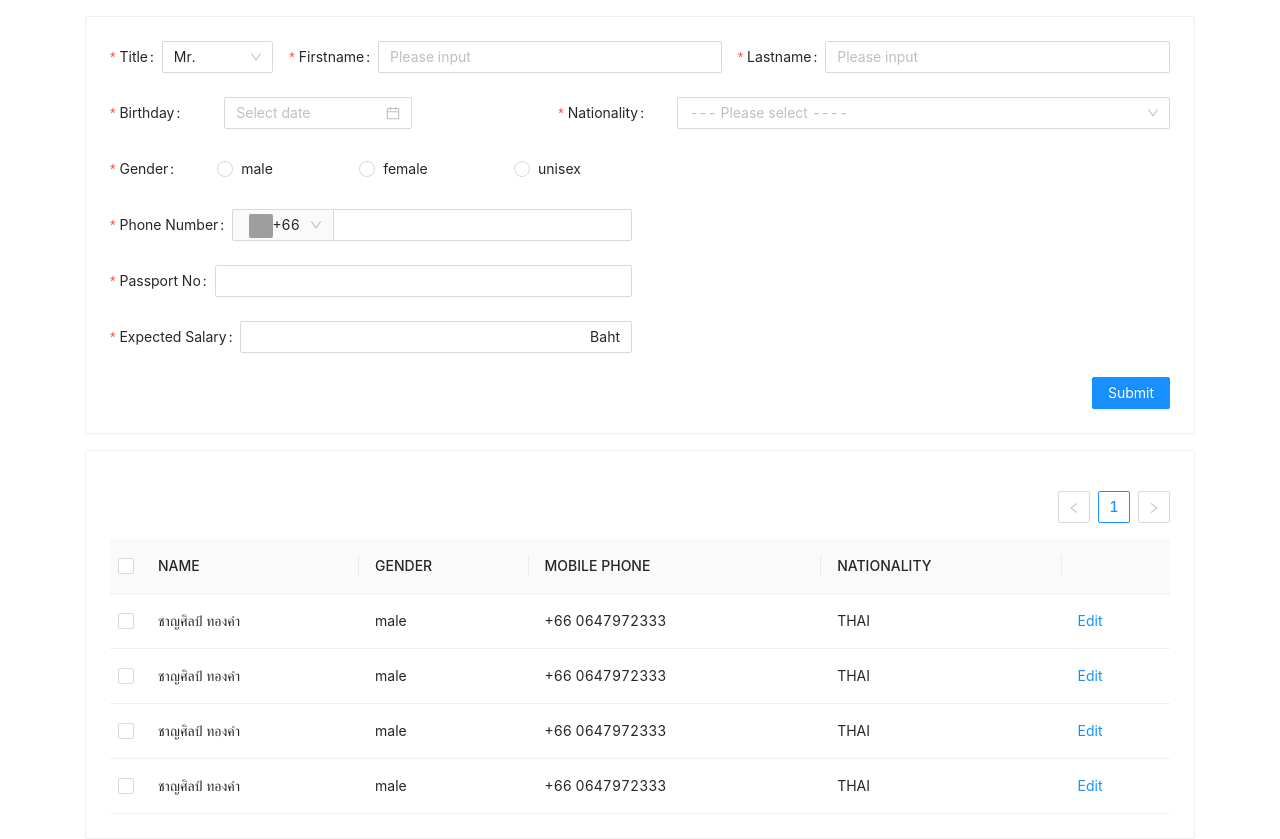
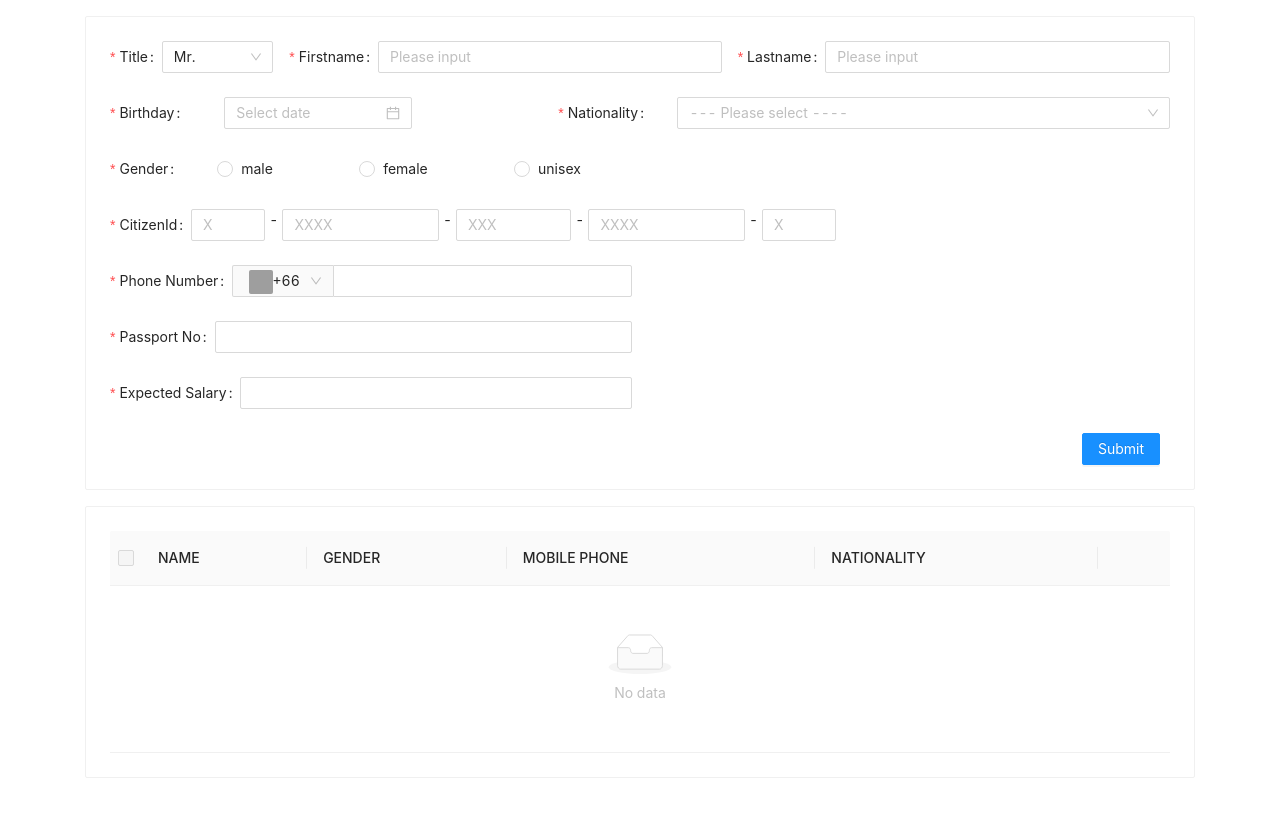
Before and after one commit to startmt/kpc-frontend-test, a React (Create React App) app: page / in a window 1280 px wide. After the commit the page ends 800 px from the top, so only its background shows below. Built offline with nearby package versions, Linux system fonts and the light colour scheme; grey boxes are pictures that could not be loaded.

Commit message:
citizenInput

```diff
--- a/package.json
+++ b/package.json
@@ -14,6 +14,7 @@
     "@types/react-redux": "^7.1.7",
     "@types/react-router": "^5.1.7",
     "antd": "^4.2.4",
+    "moment": "^2.25.3",
     "react": "^16.13.1",
     "react-dom": "^16.13.1",
     "react-redux": "^7.2.0",
--- /dev/null
+++ b/src/components/Input/CitizenInput/CitizenInput.tsx
@@ -0,0 +1,97 @@
+import { Input, Row, Col } from "antd";
+import React, { useState, useEffect } from "react";
+
+type CitizenInputProps = {
+  onChange: Function;
+  defaultValue?: string;
+};
+const CitizenInput: React.FC<CitizenInputProps> = ({
+  onChange,
+  defaultValue,
+}) => {
+  const [one, setOne] = useState("");
+  const [two, setTwo] = useState("");
+  const [three, setThree] = useState("");
+  const [four, setFour] = useState("");
+  const [five, setFive] = useState("");
+  useEffect(() => {
+    if (defaultValue) {
+      setOne(defaultValue?.slice(0, 1));
+      setTwo(defaultValue?.slice(1, 5));
+      setThree(defaultValue?.slice(5, 8));
+      setFour(defaultValue?.slice(8, 12));
+      setFive(defaultValue?.slice(12, 13));
+    } else {
+      setOne("");
+      setTwo("");
+      setThree("");
+      setFour("");
+      setFive("");
+    }
+  }, [defaultValue]);
+  useEffect(() => {
+    if (
+      one.length + two.length + three.length + four.length + five.length ===
+      13
+    ) {
+      onChange(one + two + three + four + five);
+    }
+  }, [one, two, three, four, five, onChange]);
+  return (
+    <Input.Group>
+      <Row gutter={8}>
+        <Col span={2}>
+          <Input
+            value={one}
+            minLength={1}
+            maxLength={1}
+            onChange={(e) => setOne(e.target.value)}
+            placeholder="X"
+          />
+        </Col>
+        -
+        <Col span={4}>
+          <Input
+            value={two}
+            minLength={4}
+            maxLength={4}
+            onChange={(e) => setTwo(e.target.value)}
+            placeholder="XXXX"
+          />
+        </Col>
+        -
+        <Col span={3}>
+          <Input
+            value={three}
+            minLength={3}
+            maxLength={3}
+            onChange={(e) => setThree(e.target.value)}
+            placeholder="XXX"
+          />
+        </Col>
+        -
+        <Col span={4}>
+          <Input
+            value={four}
+            minLength={4}
+            maxLength={4}
+            onChange={(e) => setFour(e.target.value)}
+            placeholder="XXXX"
+          />
+        </Col>
+        -
+        <Col span={2}>
+          <Input
+            value={five}
+            minLength={1}
+            maxLength={1}
+            onChange={(e) => setFive(e.target.value)}
+            placeholder="X"
+          />
+        </Col>
+      </Row>
+    </Input.Group>
+  );
+};
+
+export default CitizenInput;
--- /dev/null
+++ b/src/components/Input/CitizenInput/index.ts
@@ -0,0 +1 @@
+export { default as CitizenInput } from "./CitizenInput";
--- a/src/components/Input/index.ts
+++ b/src/components/Input/index.ts
@@ -1,3 +1,4 @@
 export { default as NationalitySelect } from "./NationalitySelect";
 export { default as TitleSelect } from "./TitleSelect";
 export { default as PhoneInputSelect } from "./PhoneInputSelect";
+export { default as GenderSelect } from "./GenderSelect";
--- a/src/components/UserDetailForm/UserDetailForm.tsx
+++ b/src/components/UserDetailForm/UserDetailForm.tsx
@@ -1,34 +1,68 @@
-import React from "react";
-import { Form, Row, Col, Button, Input, Select, DatePicker, Radio } from "antd";
+import React, { useEffect, Fragment, useState } from "react";
+import {
+  Form,
+  Row,
+  Col,
+  Button,
+  Input,
+  DatePicker,
+  Radio,
+  InputNumber,
+} from "antd";
 import styled from "styled-components";
-import { NationalitySelect, TitleSelect, PhoneInputSelect } from "../Input";
+import {
+  NationalitySelect,
+  TitleSelect,
+  PhoneInputSelect,
+  GenderSelect,
+} from "../Input";
 import { useSelector, useDispatch } from "react-redux";
 import {
-  selectUserData,
-  update,
-  addUserToStorage,
+  add,
+  updateUser,
+  selectUserEdit,
   UserProps,
+  selectisEdit,
 } from "../../features/user/slice";
-
+import moment from "moment";
+import { FormInstance } from "antd/lib/form";
+import { CitizenInput } from "../Input/CitizenInput";
 type UserDetailFormProps = {
-  data?: UserProps;
+  form: FormInstance;
+  onCancel: Function;
 };
-const UserDetailForm: React.FC<UserDetailFormProps> = ({ data }) => {
-  const [form] = Form.useForm();
-  const userData = useSelector(selectUserData);
-  const dispatch = useDispatch();
-  const onFinish = (values: any) => {
-    if (data) {
-    } else {
-      console.log(userData, values);
-      addUserToStorage(values);
+const UserDetailForm: React.FC<UserDetailFormProps> = ({ form, onCancel }) => {
+  const editData = useSelector(selectUserEdit);
+  const isEdit = useSelector(selectisEdit);
+  const handleCitizen = (citizenId: string) => {
+    if (citizenId !== "") {
+      form.setFieldsValue({ citizenId: citizenId });
     }
   };
-  const options = [
-    { label: "male", value: "male" },
-    { label: "female", value: "female" },
-    { label: "unisex", value: "unisex" },
-  ];
+  const dispatch = useDispatch();
+  useEffect(() => {
+    if (editData) {
+      form.setFieldsValue({
+        ...editData,
+        birthDate: moment(editData?.birthDate),
+      });
+    }
+  }, [editData]);
+  const onFinish = (values: any) => {
+    if (isEdit) {
+      console.log(values);
+      const data: UserProps = {
+        ...values,
+        index: editData?.index,
+        birthDate: values.birthDate.toString(),
+      };
+      dispatch(updateUser({ data }));
+      form.resetFields();
+    } else {
+      dispatch(add({ data: values }));
+      form.resetFields();
+    }
+  };
   return (
     <Form
       form={form}
@@ -44,7 +78,6 @@ const UserDetailForm: React.FC<UserDetailFormProps> = ({ data }) => {
           <Form.Item
             label="Firstname"
             name="firstname"
-            initialValue={data?.firstname || ""}
             rules={[{ required: true, message: "Firstname is required" }]}
           >
             <Input placeholder="Please input" />
@@ -54,7 +87,6 @@ const UserDetailForm: React.FC<UserDetailFormProps> = ({ data }) => {
           <Form.Item
             name="lastname"
             label="Lastname"
-            initialValue={data?.lastname || ""}
             rules={[{ required: true, message: "Lastname is required" }]}
           >
             <Input placeholder="Please input" />
@@ -66,10 +98,11 @@ const UserDetailForm: React.FC<UserDetailFormProps> = ({ data }) => {
           <Form.Item
             name="birthDate"
             label="Birthday"
+            initialValue={editData?.birthDate || ""}
             rules={[{ required: true, message: "Birthday is required" }]}
             wrapperCol={{ span: 12, offset: 2 }}
           >
-            <BirthDayWrapper />
+            <DatePicker allowClear />
           </Form.Item>
         </Col>
         <Col span={14}>
@@ -78,12 +111,20 @@ const UserDetailForm: React.FC<UserDetailFormProps> = ({ data }) => {
       </Row>
       <Row gutter={16}>
         <Col span={12}>
+          <GenderSelect />
+        </Col>
+      </Row>
+      <Row gutter={16}>
+        <Col span={24}>
           <Form.Item
-            name="gender"
-            label="Gender"
-            rules={[{ required: true, message: "Gender is required" }]}
+            name="citizenId"
+            label="CitizenId"
+            rules={[{ required: true, message: "CitizenId is required" }]}
           >
-            <GenderRadioGroup size="large" options={options} />
+            <CitizenInput
+              onChange={handleCitizen}
+              defaultValue={editData?.citizenId}
+            />
           </Form.Item>
         </Col>
       </Row>
@@ -108,30 +149,30 @@ const UserDetailForm: React.FC<UserDetailFormProps> = ({ data }) => {
           <Form.Item
             label="Expected Salary"
             name="salary"
-            rules={[{ required: true, message: "Salary is required" }]}
+            rules={[{ required: true, message: "Salary No is required" }]}
           >
-            <Input suffix="Baht" />
+            <Input min={0} type="number" />
           </Form.Item>
         </Col>
       </Row>
       <Row gutter={16} justify="end">
         <Col>
-          <Button htmlType="submit" color="primary" type="primary">
-            Submit
-          </Button>
+          {isEdit && (
+            <ButtonWrapper onClick={onCancel} type="default">
+              Cancel
+            </ButtonWrapper>
+          )}
+          <ButtonWrapper htmlType="submit" color="primary" type="primary">
+            {isEdit ? <Fragment>Save</Fragment> : <Fragment>Submit</Fragment>}
+          </ButtonWrapper>
         </Col>
       </Row>
     </Form>
   );
 };
 
-const BirthDayWrapper = styled(DatePicker)`
-  align-items: center !important;
-`;
 export default UserDetailForm;
 
-const GenderRadioGroup = styled(Radio.Group)`
-  width: 100%;
-  display: flex;
-  justify-content: space-around;
+const ButtonWrapper = styled(Button)`
+  margin-right: 10px;
 `;
--- a/src/features/user/slice.ts
+++ b/src/features/user/slice.ts
@@ -1,9 +1,10 @@
-import { createSlice, PayloadAction } from "@reduxjs/toolkit";
+import { createSlice } from "@reduxjs/toolkit";
 import { RootState } from "../../app/store";
 
 export interface UserState {
   data: UserProps[];
-  editingKey: string;
+  editUser: UserProps | undefined;
+  isEdit: boolean;
 }
 
 export interface UserProps {
@@ -15,51 +16,92 @@ export interface UserProps {
   passport: string;
   phone: string;
   phonecode: string;
-  salary: string;
+  salary: number;
   title: string;
   index: number;
+  citizenId: string;
 }
 
 const initialState: UserState = {
   data: [],
-  editingKey: "",
+  editUser: undefined,
+  isEdit: false,
 };
 
-export const getUserFormStorage = () => {
+const getUserFormStorage = () => {
   const data = JSON.parse(localStorage.getItem("user") || "[]");
-  return data;
+  return data.sort(
+    (prev: UserProps, next: UserProps) => prev.index - next.index
+  );
 };
-export const addUserToStorage = (data: UserProps) => {
+const addUserToStorage = (data: UserProps) => {
   const currentData = getUserFormStorage();
   localStorage.setItem(
     "user",
     JSON.stringify(currentData.concat({ ...data, index: currentData.length }))
   );
 };
+const editUserToStorage = (data: UserProps) => {
+  deleteUserToStorage(data.index);
+  const currentData = getUserFormStorage();
+  localStorage.setItem("user", JSON.stringify(currentData.concat({ ...data })));
+};
+
+const deleteUserToStorage = (index: number) => {
+  const currentData = getUserFormStorage();
+  const data = currentData.filter((user: UserProps) => {
+    return user.index !== index;
+  });
+  localStorage.setItem("user", JSON.stringify(data));
+};
 
 export const userSlice = createSlice({
   name: "user",
   initialState,
   reducers: {
-    update: (state, action) => {
-      // Redux Toolkit allows us to write "mutating" logic in reducers. It
-      // doesn't actually mutate the state because it uses the Immer library,
-      // which detects changes to a "draft state" and produces a brand new
-      // immutable state based off those changes
-      state.data = action.payload.data;
+    add: (state, action) => {
+      addUserToStorage(action.payload.data);
+      state.data = getUserFormStorage();
     },
     getUser: (state) => {
       const data = JSON.parse(localStorage.getItem("user") || "[]");
       state.data = data;
     },
     editUser: (state, action) => {
-      state.editingKey = action.payload.editingKey;
+      state.isEdit = true;
+      state.editUser = state.data.find(
+        (item) => item.index === action.payload.index
+      );
+    },
+    updateUser: (state, action) => {
+      editUserToStorage(action.payload.data);
+      state.data = getUserFormStorage();
+      state.editUser = undefined;
+      state.isEdit = false;
+    },
+    cancel: (state) => {
+      state.isEdit = false;
+      state.editUser = undefined;
+    },
+    deleteUser: (state, action) => {
+      deleteUserToStorage(action.payload.index);
+      state.isEdit = false;
+      state.editUser = undefined;
+      state.data = getUserFormStorage();
     },
   },
 });
 
-export const { update, getUser } = userSlice.actions;
+export const {
+  add,
+  getUser,
+  editUser,
+  updateUser,
+  cancel,
+  deleteUser,
+} = userSlice.actions;
 
-export const selectUserData = (state: RootState) => state.user;
-
+export const selectUserData = (state: RootState) => state.user.data;
+export const selectUserEdit = (state: RootState) => state.user.editUser;
+export const selectisEdit = (state: RootState) => state.user.isEdit;
 export default userSlice.reducer;
--- a/src/pages/UserDetailPage.tsx
+++ b/src/pages/UserDetailPage.tsx
@@ -1,70 +1,62 @@
-import React, { Fragment, useState } from "react";
+import React, { Fragment, useEffect } from "react";
 import { Section } from "../components/Section";
 import { Card, Form } from "antd";
 import { UserDetailForm } from "../components/UserDetailForm";
 import { UserDetailTable } from "../components/UserDetailTable";
 import { ColumnProps } from "antd/lib/table";
-import { UserProps } from "../features/user/slice";
+import moment from "moment";
+import {
+  UserProps,
+  editUser,
+  getUser,
+  selectUserData,
+  selectUserEdit,
+  deleteUser,
+  cancel,
+} from "../features/user/slice";
+import { useDispatch, useSelector } from "react-redux";
 
 interface UserDataColumn extends ColumnProps<UserProps> {
   editable?: boolean;
 }
 
-const dataSource = [
-  {
-    title: "Mrs.",
-    firstname: "ชาญศิลป์",
-    gender: "male",
-    lastname: "ทองคำ",
-    birthDate: "2020-05-20T14:07:53.213Z",
-    nationality: "thai",
-    passport: "15",
-    phone: "0647972333",
-    phonecode: "+66",
-    salary: "32000",
-    index: 0,
-  },
-  {
-    title: "Mrs.",
-    firstname: "ชาญศิลป์",
-    lastname: "ทองคำ",
-    birthDate: "2020-05-20T14:07:53.213Z",
-    nationality: "thai",
-    passport: "15",
-    phone: "0647972333",
-    phonecode: "+66",
-    salary: "32000",
-    gender: "male",
-    index: 1,
-  },
-  {
-    title: "Mrs.",
-    firstname: "ชาญศิลป์",
-    lastname: "ทองคำ",
-    birthDate: "2020-05-20T14:07:53.213Z",
-    nationality: "thai",
-    passport: "15",
-    phone: "0647972333",
-    phonecode: "+66",
-    salary: "32000",
-    gender: "male",
-    index: 2,
-  },
-  {
-    title: "Mrs.",
-    firstname: "ชาญศิลป์",
-    lastname: "ทองคำ",
-    birthDate: "2020-05-20T14:07:53.213Z",
-    nationality: "thai",
-    passport: "15",
-    phone: "0647972333",
-    phonecode: "+66",
-    salary: "32000",
-    gender: "male",
-    index: 3,
-  },
-];
+const defaultValues = {
+  firstname: undefined,
+  lastname: undefined,
+  birthDate: undefined,
+  gender: undefined,
+  nationality: undefined,
+  passport: undefined,
+  phone: undefined,
+  phonecode: "+66",
+  salary: undefined,
+  title: "Mr.",
+};
+
 const UserDetailPage: React.FC = () => {
+  const dispatch = useDispatch();
+  const editData = useSelector(selectUserEdit);
+  const [form] = Form.useForm();
+  const userData = useSelector(selectUserData);
+
+  const handleEditForm = (index: number) => {
+    dispatch(editUser({ index: index }));
+    form.setFieldsValue({
+      ...editData,
+      birthDate: moment(editData?.birthDate),
+    });
+  };
+  const handleCancelForm = () => {
+    dispatch(cancel());
+    form.setFieldsValue(defaultValues);
+  };
+  const handleDeleteUser = (index: number) => {
+    dispatch(deleteUser({ index: index }));
+    form.setFieldsValue(defaultValues);
+  };
+  useEffect(() => {
+    dispatch(getUser());
+  }, [dispatch]);
   const columns: UserDataColumn[] = [
     {
       title: "NAME",
@@ -97,7 +89,21 @@ const UserDetailPage: React.FC = () => {
       render: (_: any, record: UserProps) => {
         return (
           <Fragment>
-            <a onClick={() => {}}>Edit</a>
+            <a
+              onClick={() => {
+                handleEditForm(record.index);
+              }}
+            >
+              EDIT
+            </a>
+            /
+            <a
+              onClick={() => {
+                handleDeleteUser(record.index);
+              }}
+            >
+              DELETE
+            </a>
           </Fragment>
         );
       },
@@ -108,12 +114,12 @@ const UserDetailPage: React.FC = () => {
     <div className="container">
       <Section size={2}>
         <Card title="">
-          <UserDetailForm />
+          <UserDetailForm onCancel={handleCancelForm} form={form} />
         </Card>
       </Section>
       <Section size={2}>
         <Card title="">
-          <UserDetailTable columns={columns} dataSource={dataSource} />
+          <UserDetailTable columns={columns} dataSource={userData} />
         </Card>
       </Section>
     </div>
```
Also changed, not shown: src/components/Input/GenderSelect.tsx (added, +27 -0 lines), src/components/Input/PhoneInputSelect.tsx (+8 -3 lines).
